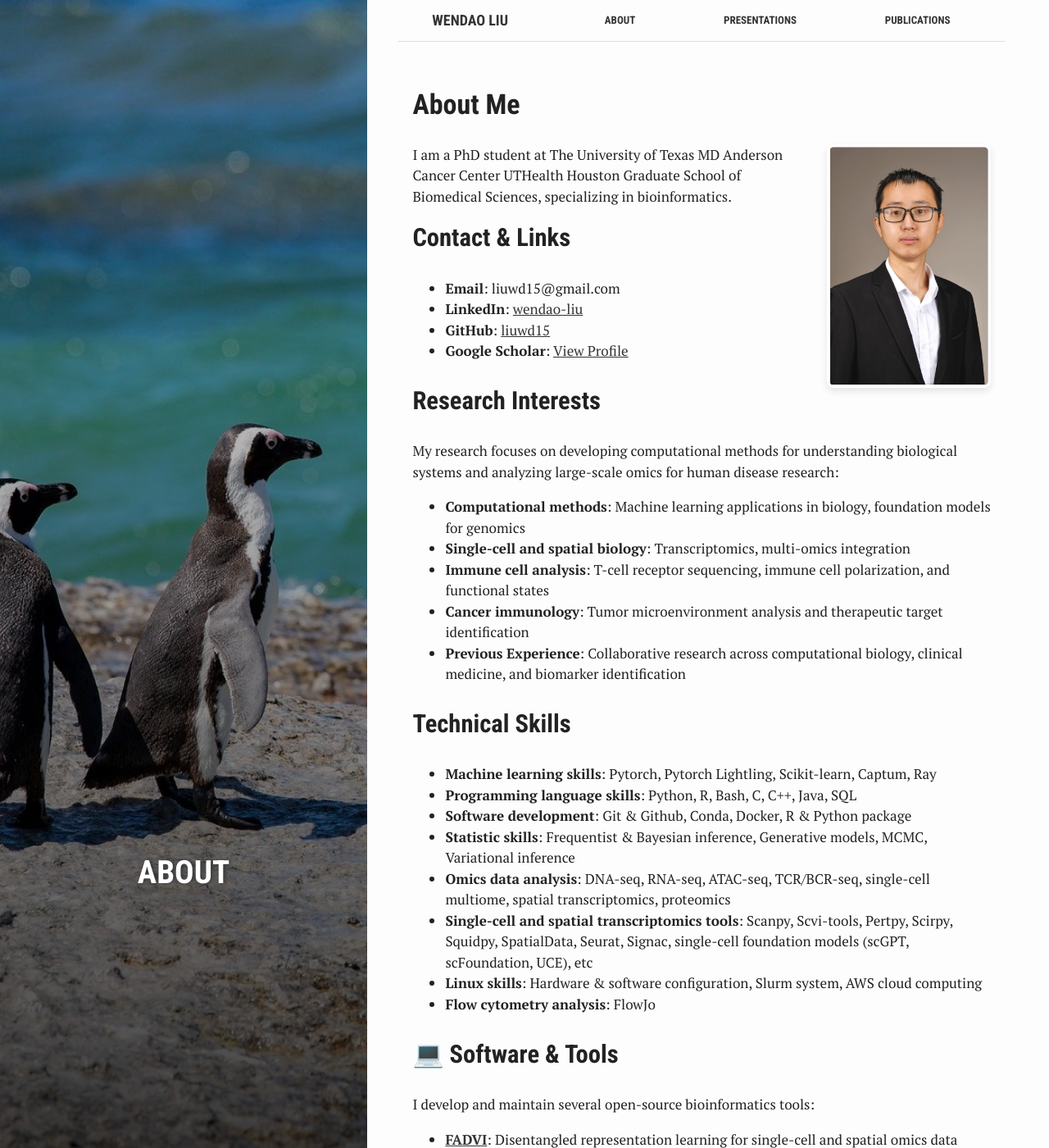
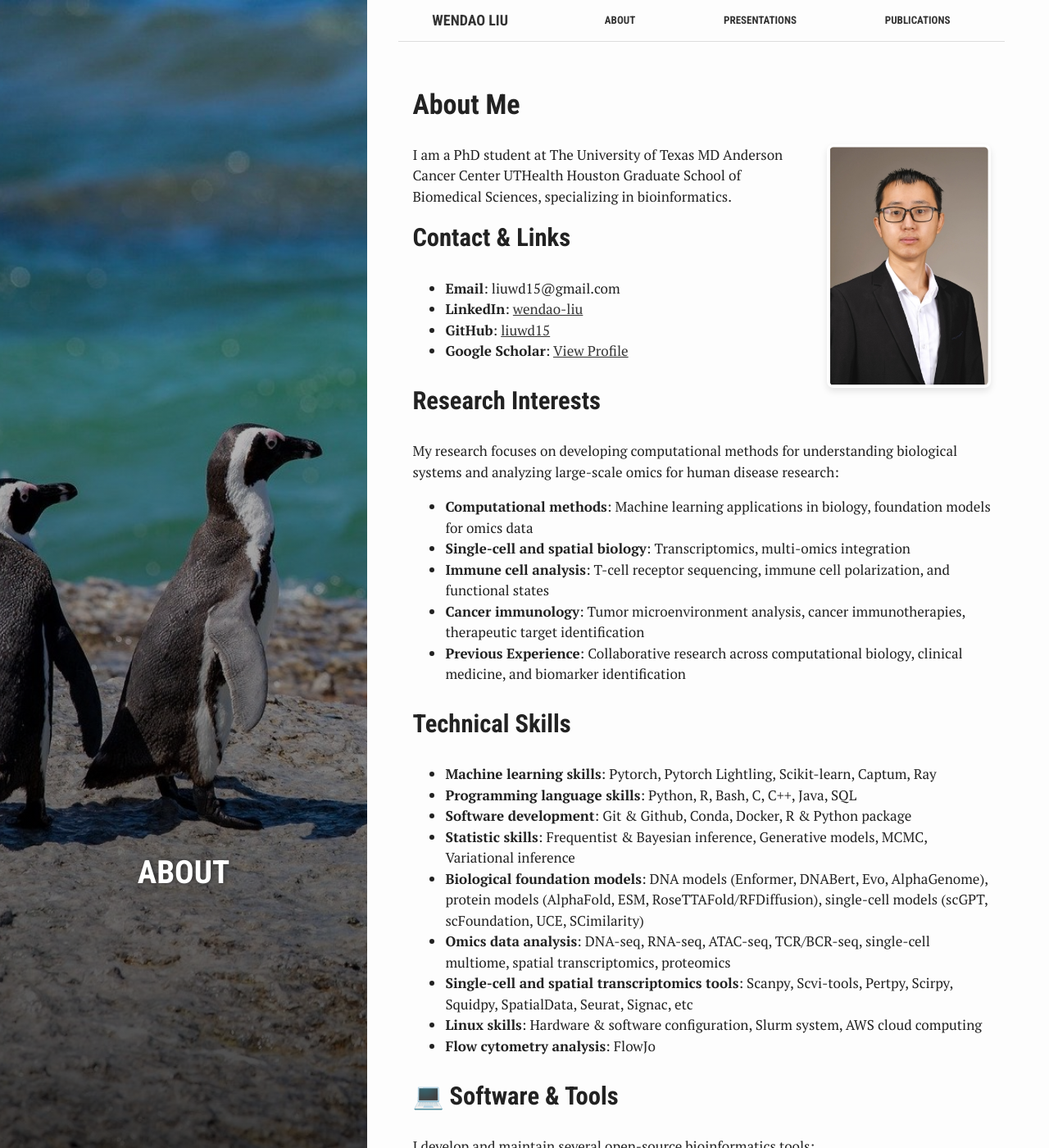
Before and after one commit to liuwd15/liuwd15.github.io, a Jekyll site: the page built from about.md, in a window 1280 px wide and 1400 px high. Shown: the whole window at 82% size. Built offline with Jekyll 4.4.1, drawn with Linux system fonts in a browser that asks for light colours.

Commit message:
Update 2025/12

```diff
--- a/about.md
+++ b/about.md
@@ -23,10 +23,10 @@ I am a PhD student at The University of Texas MD Anderson Cancer Center UTHealth
 
 My research focuses on developing computational methods for understanding biological systems and analyzing large-scale omics for human disease research:
 
-- **Computational methods**: Machine learning applications in biology, foundation models for genomics
+- **Computational methods**: Machine learning applications in biology, foundation models for omics data
 - **Single-cell and spatial biology**: Transcriptomics, multi-omics integration
 - **Immune cell analysis**: T-cell receptor sequencing, immune cell polarization, and functional states
-- **Cancer immunology**: Tumor microenvironment analysis and therapeutic target identification
+- **Cancer immunology**: Tumor microenvironment analysis, cancer immunotherapies, therapeutic target identification
 - **Previous Experience**: Collaborative research across computational biology, clinical medicine, and biomarker identification
 
 ## Technical Skills
@@ -35,8 +35,9 @@ My research focuses on developing computational methods for understanding biolog
 -	**Programming language skills**: Python, R, Bash, C, C++, Java, SQL
 -	**Software development**: Git & Github, Conda, Docker, R & Python package
 -	**Statistic skills**: Frequentist & Bayesian inference, Generative models, MCMC, Variational inference
+-	**Biological foundation models**: DNA models (Enformer, DNABert, Evo, AlphaGenome), protein models (AlphaFold, ESM, RoseTTAFold/RFDiffusion), single-cell models (scGPT, scFoundation, UCE, SCimilarity)
 -	**Omics data analysis**: DNA-seq, RNA-seq, ATAC-seq, TCR/BCR-seq, single-cell multiome, spatial transcriptomics, proteomics
--	**Single-cell and spatial transcriptomics tools**: Scanpy, Scvi-tools, Pertpy, Scirpy, Squidpy, SpatialData, Seurat, Signac, single-cell foundation models (scGPT, scFoundation, UCE), etc
+-	**Single-cell and spatial transcriptomics tools**: Scanpy, Scvi-tools, Pertpy, Scirpy, Squidpy, SpatialData, Seurat, Signac, etc
 -	**Linux skills**: Hardware & software configuration, Slurm system, AWS cloud computing
 -	**Flow cytometry analysis**: FlowJo
 
```
